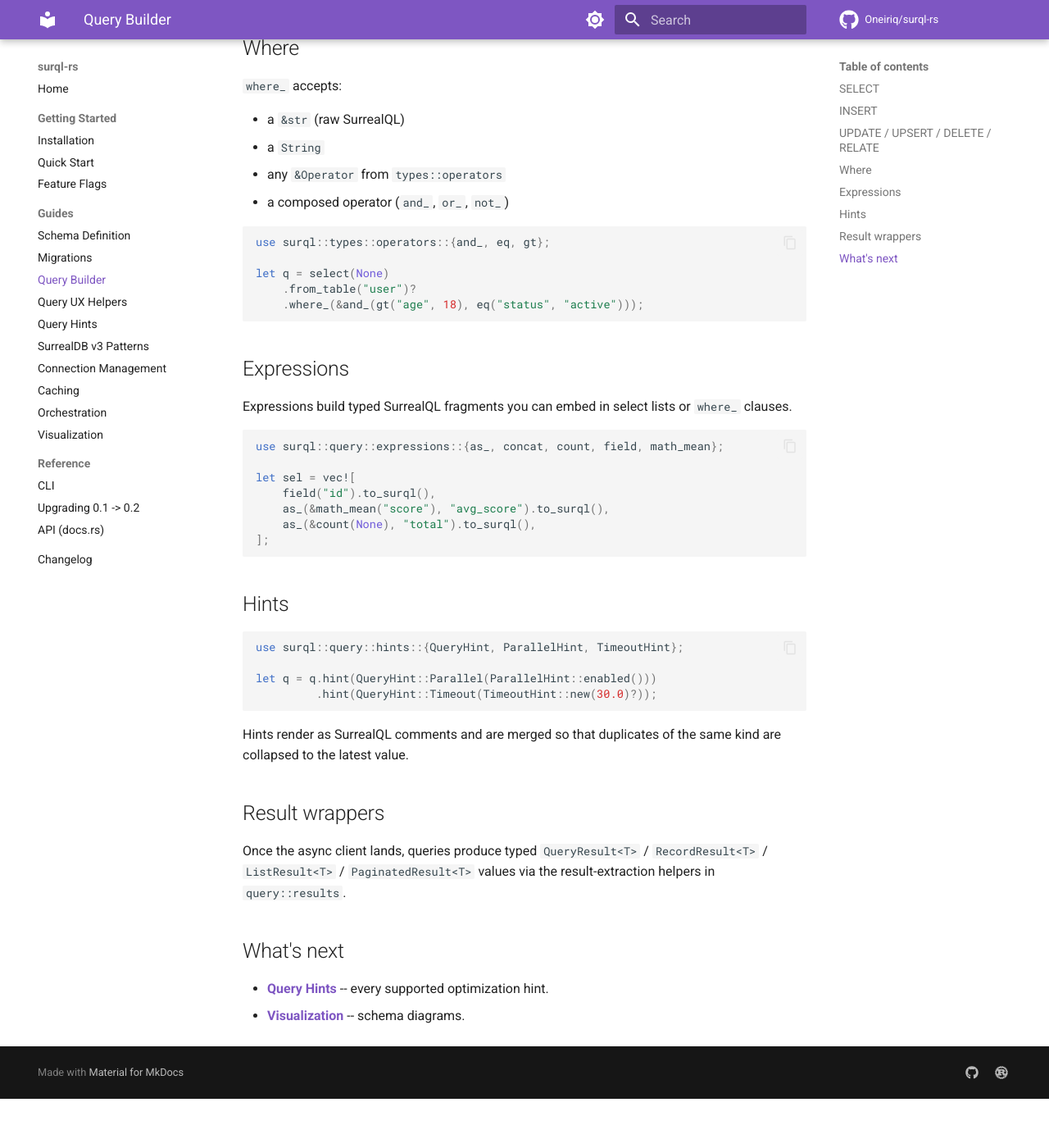
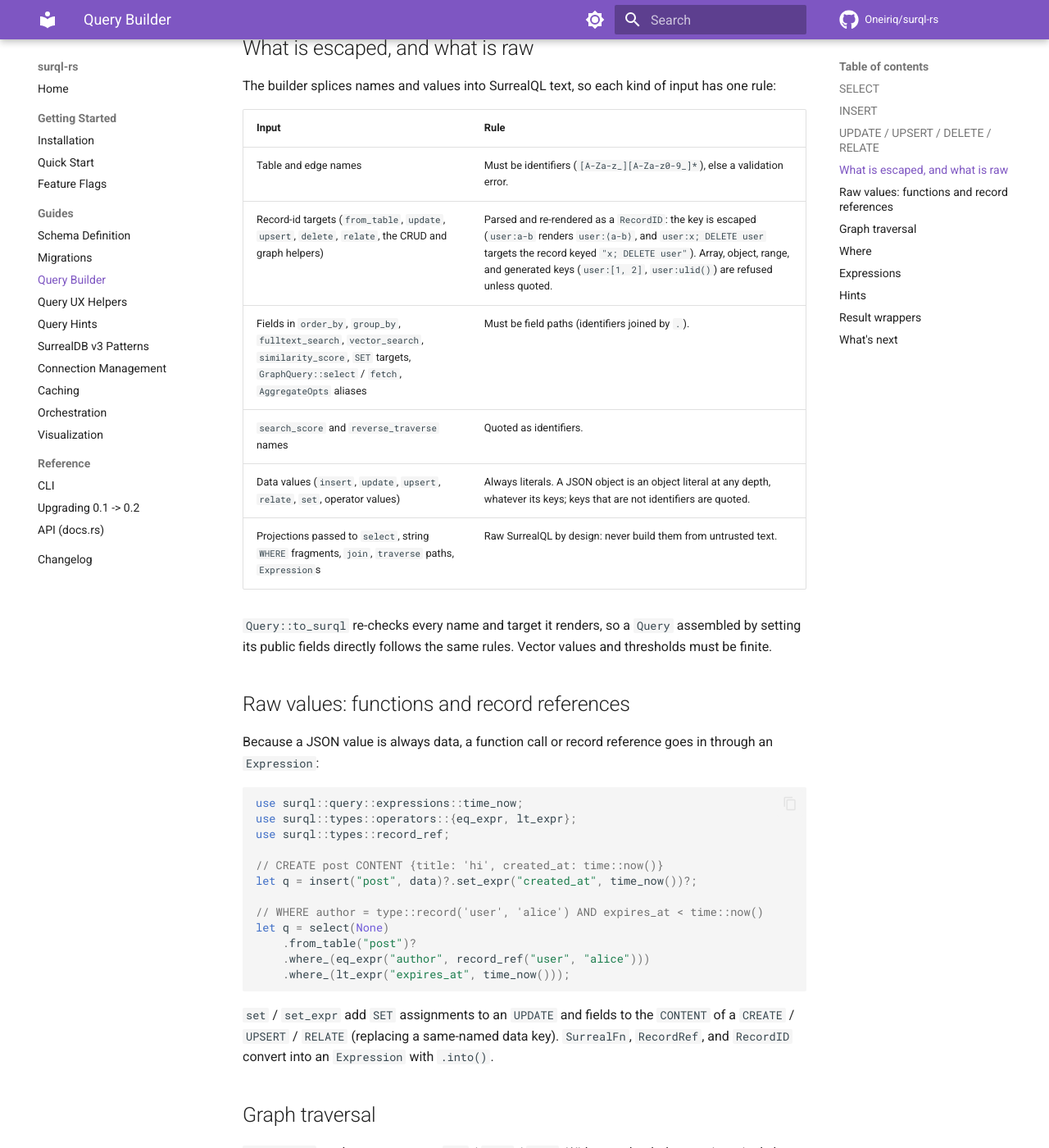
Before and after one commit to Oneiriq/surql-rs, an MkDocs documentation site: the page built from docs/queries.md, in a window 1280 px wide and 1400 px high, scrolled down 1061 px. Shown: the whole window at 82% size. Built offline with MkDocs 1.6.1 and Material for MkDocs 9.7.7, drawn with Linux system fonts in a browser that asks for light colours; comment, search, counter and statistics services are not loaded; before the commit the page ends 2401 px from its top, so only the background shows below that; some of the changed text lies outside the part shown.

Commit message:
docs(query): document escaping rules, typed raw values, and graph depth
The query pages now say which inputs are validated, which are escaped,
and which are raw SurrealQL by design; how functions and record
references enter a statement now that a JSON value is always data
(`set_expr`, the `*_expr` comparisons); what a GraphQuery depth means;
that type_thing renders type::record on SurrealDB 3; and how the result
extractors split a response into rows.

````diff
--- a/docs/queries.md
+++ b/docs/queries.md
@@ -45,6 +45,71 @@ let d = delete("user:bob")?;
 let r = relate("user:alice", "likes", "post:1")?;
 ```
 
+## What is escaped, and what is raw
+
+The builder splices names and values into SurrealQL text, so each kind of
+input has one rule:
+
+| Input | Rule |
+|-------|------|
+| Table and edge names | Must be identifiers (`[A-Za-z_][A-Za-z0-9_]*`), else a validation error. |
+| Record-id targets (`from_table`, `update`, `upsert`, `delete`, `relate`, the CRUD and graph helpers) | Parsed and re-rendered as a `RecordID`: the key is escaped (`user:a-b` renders `user:⟨a-b⟩`, and `user:x; DELETE user` targets the record keyed `"x; DELETE user"`). Array, object, range, and generated keys (`user:[1, 2]`, `user:ulid()`) are refused unless quoted. |
+| Fields in `order_by`, `group_by`, `fulltext_search`, `vector_search`, `similarity_score`, `SET` targets, `GraphQuery::select` / `fetch`, `AggregateOpts` aliases | Must be field paths (identifiers joined by `.`). |
+| `search_score` and `reverse_traverse` names | Quoted as identifiers. |
+| Data values (`insert`, `update`, `upsert`, `relate`, `set`, operator values) | Always literals. A JSON object is an object literal at any depth, whatever its keys; keys that are not identifiers are quoted. |
+| Projections passed to `select`, string `WHERE` fragments, `join`, `traverse` paths, `Expression`s | Raw SurrealQL by design: never build them from untrusted text. |
+
+`Query::to_surql` re-checks every name and target it renders, so a
+`Query` assembled by setting its public fields directly follows the same
+rules. Vector values and thresholds must be finite.
+
+## Raw values: functions and record references
+
+Because a JSON value is always data, a function call or record reference
+goes in through an `Expression`:
+
+```rust
+use surql::query::expressions::time_now;
+use surql::types::operators::{eq_expr, lt_expr};
+use surql::types::record_ref;
+
+// CREATE post CONTENT {title: 'hi', created_at: time::now()}
+let q = insert("post", data)?.set_expr("created_at", time_now())?;
+
+// WHERE author = type::record('user', 'alice') AND expires_at < time::now()
+let q = select(None)
+    .from_table("post")?
+    .where_(eq_expr("author", record_ref("user", "alice")))
+    .where_(lt_expr("expires_at", time_now()));
+```
+
+`set` / `set_expr` add `SET` assignments to an `UPDATE` and fields to the
+`CONTENT` of a `CREATE` / `UPSERT` / `RELATE` (replacing a same-named
+data key). `SurrealFn`, `RecordRef`, and `RecordID` convert into an
+`Expression` with `.into()`.
+
+## Graph traversal
+
+`GraphQuery` renders one step per `out` / `r#in` / `both`. Without a
+depth the step is a single hop onto the edge records; `Some(n)` is exactly
+`n` hops to the records at the far end, spelled out hop by hop (the form
+SurrealDB 3 accepts). `to(table)` narrows the last step's far end, in that
+step's direction:
+
+```rust
+use surql::query::GraphQuery;
+
+// SELECT * FROM user:alice->follows->?->follows->user LIMIT 10
+let q = GraphQuery::new("user:alice").out("follows", Some(2)).to("user").limit(10)?;
+
+// SELECT * FROM user:alice<-follows<-user
+let q = GraphQuery::new("user:alice").r#in("follows", None).to("user");
+```
+
+Depths run from 1 to 32 (also the cap on `graph::shortest_path`'s
+`max_depth`). `LIMIT` renders before `FETCH`, the order the engine
+requires.
+
 ## Where
 
 `where_` accepts:
@@ -87,7 +152,9 @@ let q = q.hint(QueryHint::Parallel(ParallelHint::enabled()))
 ```
 
 Hints render as SurrealQL comments and are merged so that duplicates of
-the same kind are collapsed to the latest value.
+the same kind are collapsed to the latest value. The server ignores
+comments, so hints label a statement without changing how it runs (see
+[Query Hints](query_hints.md)).
 
 ## Result wrappers
 
````
Also changed, not shown: docs/query-ux.md (+44 -5 lines).
